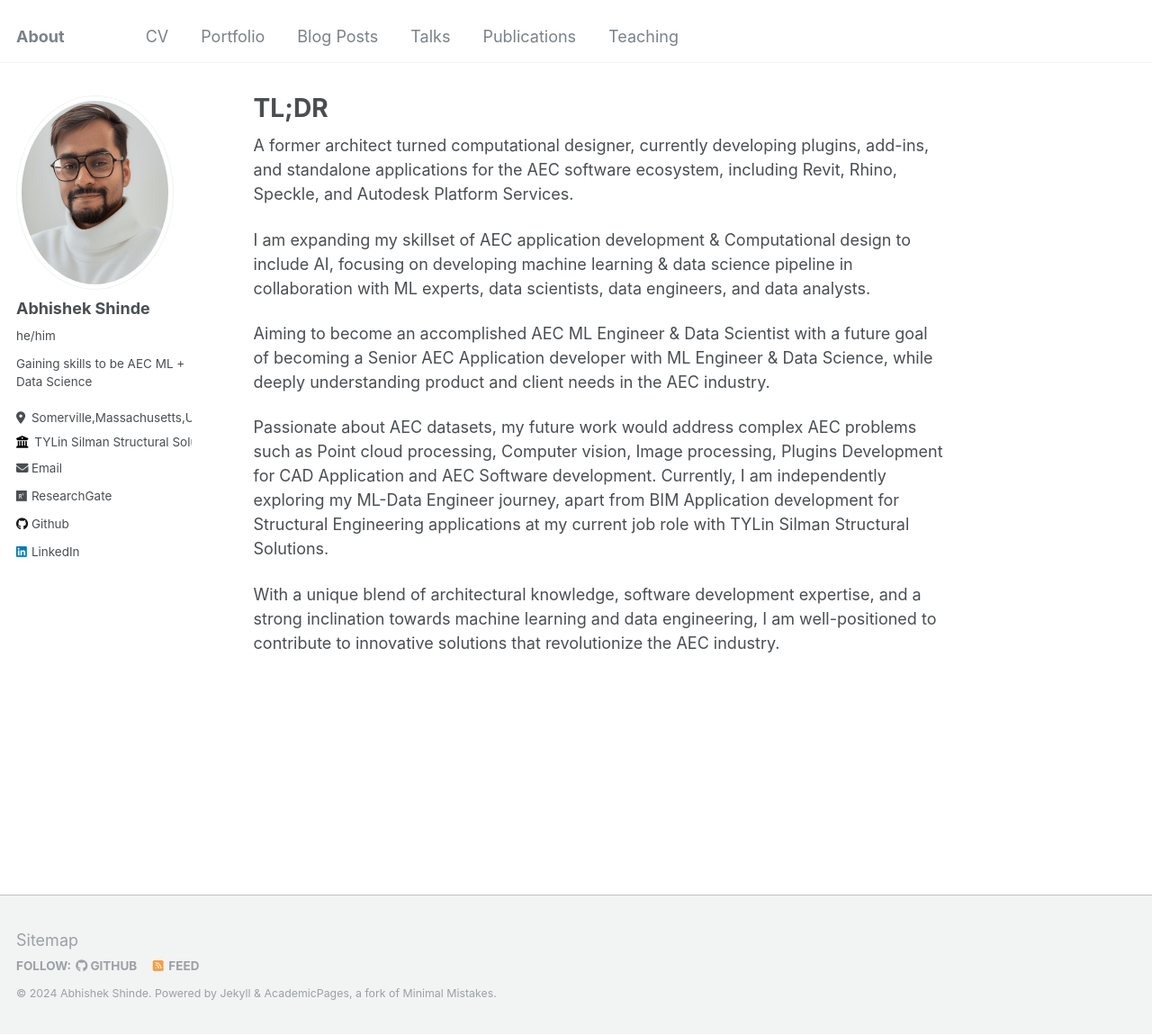
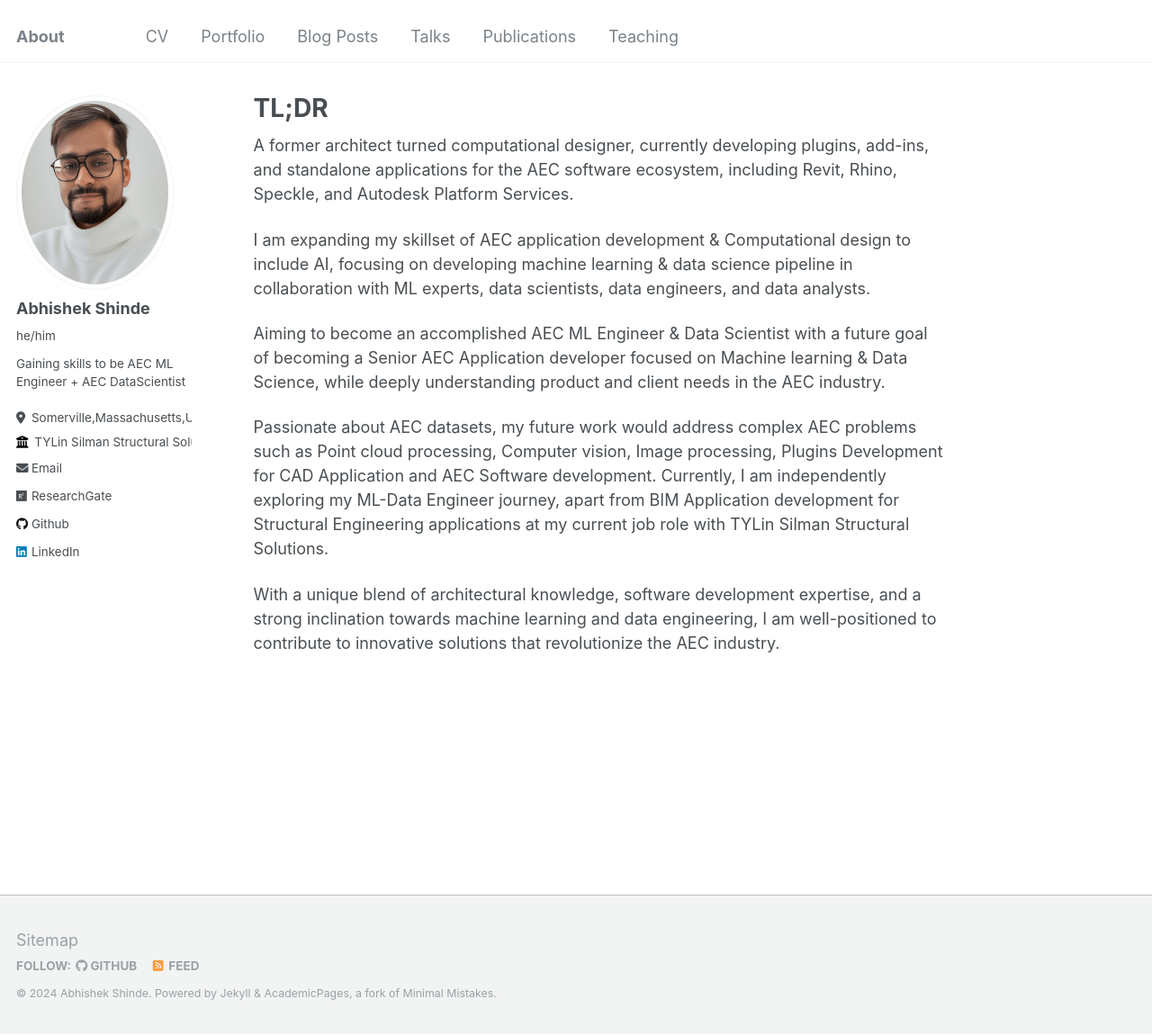
Before and after one commit to InquisitiveAS/InquisitiveAS.github.io, a Jekyll site: the page built from _pages/about.md, in a window 1280 px wide and 1150 px high. Shown: the whole window at 90% size. Built offline with Jekyll 4.4.1, drawn with Linux system fonts in a browser that asks for light colours.

Commit message:
Update about me

```diff
--- a/_config.yml
+++ b/_config.yml
@@ -24,7 +24,7 @@ author:
   avatar           : "headshot_Abhi_r.png"
   name             : "Abhishek Shinde"
   pronouns         :  he/him
-  bio              : "Gaining skills to be AEC ML + Data Science"
+  bio              : "Gaining skills to be AEC ML Engineer + AEC DataScientist"
   location         : "Somerville,Massachusetts,USA"
   employer         : "TYLin Silman Structural Solutions"
   uri              : # URL
--- a/_pages/about.md
+++ b/_pages/about.md
@@ -11,7 +11,7 @@ A former architect turned computational designer, currently developing plugins,
 
 I am expanding my skillset of AEC application development & Computational design to include AI, focusing on developing machine learning & data science pipeline in collaboration with ML experts, data scientists, data engineers, and data analysts.
 
-Aiming to become an accomplished AEC ML Engineer & Data Scientist with a future goal of becoming a Senior AEC Application developer with ML Engineer & Data Science, while deeply understanding product and client needs in the AEC industry.
+Aiming to become an accomplished AEC ML Engineer & Data Scientist with a future goal of becoming a Senior AEC Application developer focused on Machine learning & Data Science, while deeply understanding product and client needs in the AEC industry.
 
 Passionate about AEC datasets, my future work would address complex AEC problems such as Point cloud processing, Computer vision, Image processing, Plugins Development for CAD Application and AEC Software development. Currently, I am independently exploring my ML-Data Engineer journey, apart from BIM Application development for Structural Engineering applications at my current job role with TYLin Silman Structural Solutions.
 
```
